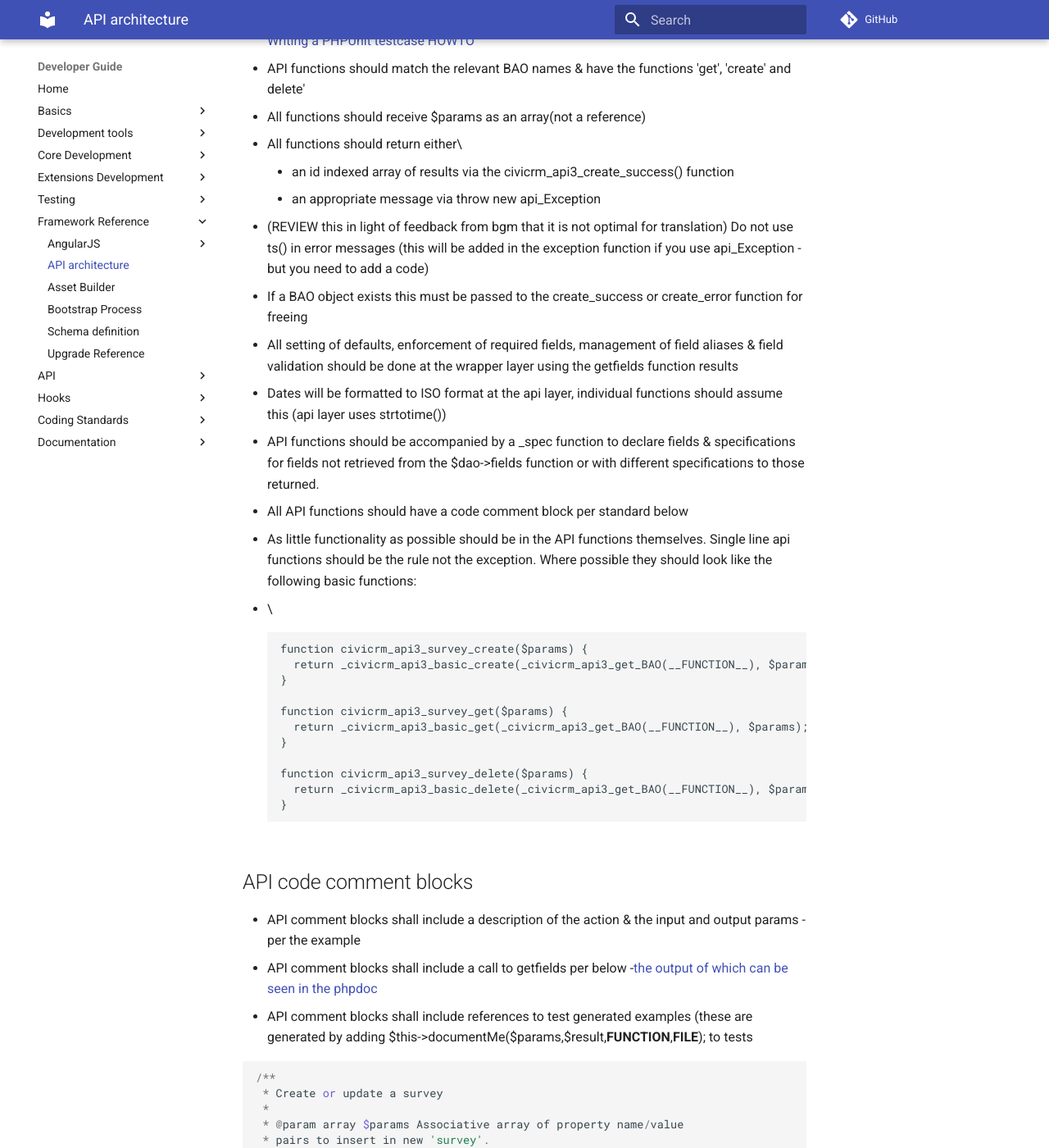
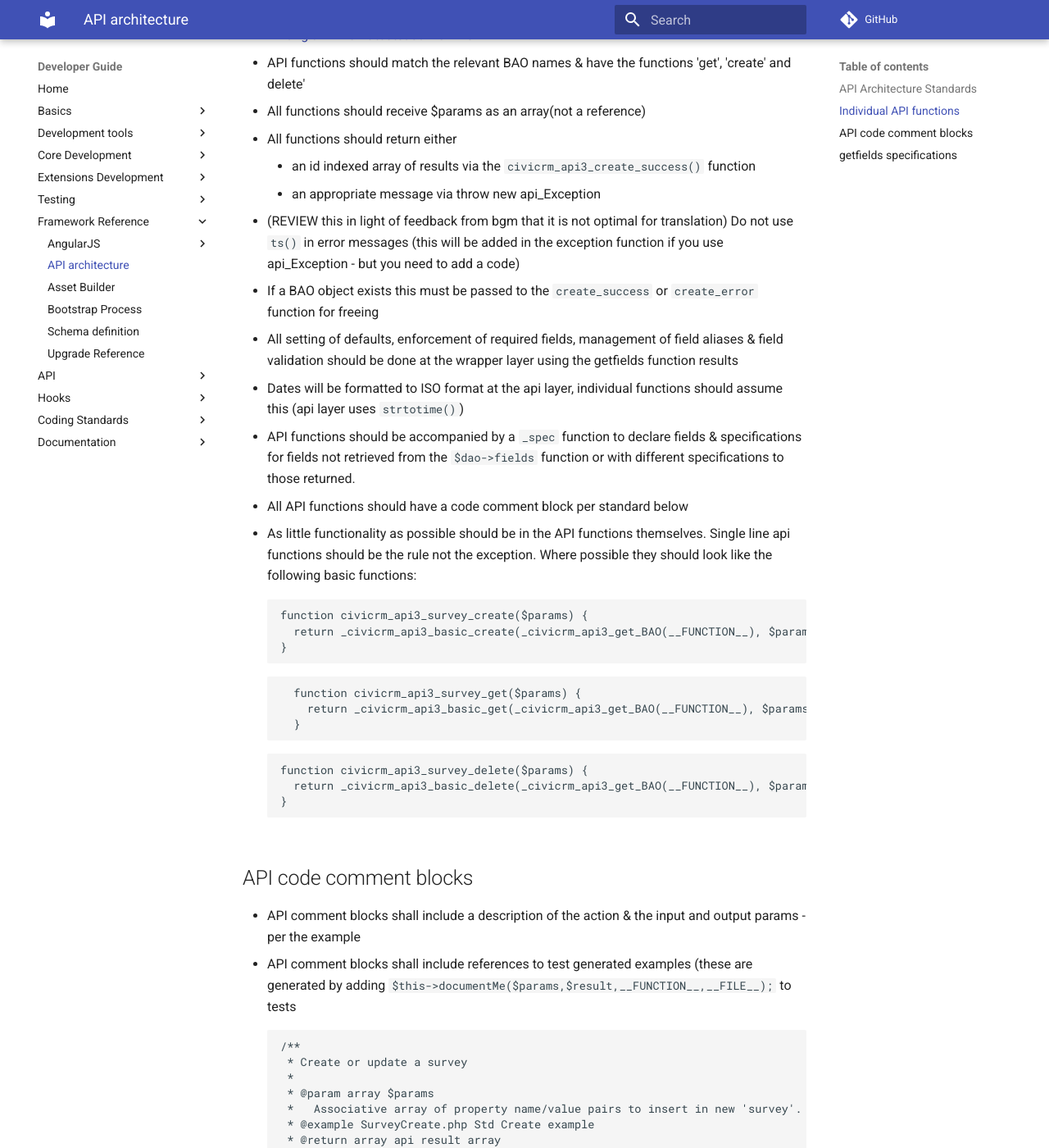
Before and after one commit to civicrm/civicrm-dev-docs, an MkDocs documentation site: the page built from docs/framework/api-architecture.md, in a window 1280 px wide and 1400 px high, scrolled down 704 px. Shown: the whole window at 82% size. Built offline with MkDocs 1.6.1 and Material for MkDocs 9.7.7, drawn with Linux system fonts in a browser that asks for light colours; comment, search, counter and statistics services are not loaded; old or Windows-style settings are respelled for this version of MkDocs; some of the changed text lies outside the part shown.

Commit message:
Clean up "API Architecture" after wiki import

````diff
--- a/docs/framework/api-architecture.md
+++ b/docs/framework/api-architecture.md
@@ -4,12 +4,12 @@
 The term 'API' refers to that code stored in the top level api folder.
 It's important to note that only compliant code & usage will be
 supported. Usage documentation is in the [API
-v3](/confluence/display/CRMDOC41/CiviCRM+Public+APIs) page.
+v3](/api/index.md) page.
 
-# API Architecture Standards
+## API Architecture Standards
 
 -   The ONLY supported way to interact with any code in the API folder
-    from outside the api folder is by using the civicrm_api() wrapper
+    from outside the api folder is by using the `civicrm_api()` wrapper
 -   Functionality delivered by the API is only supported if it is
     1.  Advertised via the 'getfields function' OR (preferably AND)
     2.  Verified by a test
@@ -25,29 +25,29 @@ v3](/confluence/display/CRMDOC41/CiviCRM+Public+APIs) page.
     the API.
 -   There are a number of (fairly new) helper functions you should use
     in the test - please check [Writing a PHPUnit testcase
-    HOWTO](/confluence/display/CRM/Writing+a+PHPUnit+testcase+HOWTO)
+    HOWTO](testing/setup.md)
 -   API functions should match the relevant BAO names & have the
     functions 'get', 'create' and delete'
 -   All functions should receive $params as an array(not a reference)
--   All functions should return either\
+-   All functions should return either
     -   an id indexed array of results via
-        the civicrm_api3_create_success() function
+        the `civicrm_api3_create_success()` function
     -   an appropriate message via throw new api_Exception
 -   (REVIEW this in light of feedback from bgm that it is not optimal
-    for translation) Do not use ts() in error messages (this will be
+    for translation) Do not use `ts()` in error messages (this will be
     added in the exception function if you use api_Exception - but you
     need to add a code)
--   If a BAO object exists this must be passed to the create_success or
-    create_error function for freeing
+-   If a BAO object exists this must be passed to the `create_success` or
+    `create_error` function for freeing
 
 -   All setting of defaults, enforcement of required fields, management
     of field aliases & field validation should be done at the wrapper
     layer using the getfields function results
 -   Dates will be formatted to ISO format at the api layer, individual
-    functions should assume this (api layer uses strtotime())
--   API functions should be accompanied by a _spec function to declare
+    functions should assume this (api layer uses `strtotime()`)
+-   API functions should be accompanied by a `_spec` function to declare
     fields & specifications for fields not retrieved from the
-    $dao-&gt;fields function or with different specifications to
+    `$dao->fields` function or with different specifications to
     those returned.
 -   All API functions should have a code comment block per standard
     below
@@ -55,52 +55,50 @@ v3](/confluence/display/CRMDOC41/CiviCRM+Public+APIs) page.
     functions themselves. Single line api functions should be the rule
     not the exception. Where possible they should look like the
     following basic functions:
--   \
 
-        function civicrm_api3_survey_create($params) {
-          return _civicrm_api3_basic_create(_civicrm_api3_get_BAO(__FUNCTION__), $params);
-        }
+    ```php
+    function civicrm_api3_survey_create($params) {
+      return _civicrm_api3_basic_create(_civicrm_api3_get_BAO(__FUNCTION__), $params);
+    }
+    ```
 
+    ```php
+      function civicrm_api3_survey_get($params) {
+        return _civicrm_api3_basic_get(_civicrm_api3_get_BAO(__FUNCTION__), $params);
+      }
+    ```
 
-
-        function civicrm_api3_survey_get($params) {
-          return _civicrm_api3_basic_get(_civicrm_api3_get_BAO(__FUNCTION__), $params);
-        }
-
-
-
-        function civicrm_api3_survey_delete($params) {
-          return _civicrm_api3_basic_delete(_civicrm_api3_get_BAO(__FUNCTION__), $params);
-        }
+    ```php
+    function civicrm_api3_survey_delete($params) {
+      return _civicrm_api3_basic_delete(_civicrm_api3_get_BAO(__FUNCTION__), $params);
+    }
+    ```
 
 ## API code comment blocks
 
 -   API comment blocks shall include a description of the action & the
     input and output params - per the example
--   API comment blocks shall include a call to getfields per below -[the
-    output of which can be seen in the
-    phpdoc ](http://api.civicrm.org/v3/CiviCRM_APIv3/API_Survey/_api---v3---Survey.php.html#functioncivicrm_api3_survey_create){.external-link}
 -   API comment blocks shall include references to test generated
     examples (these are generated by adding
-    $this-&gt;documentMe($params,$result,__FUNCTION__,__FILE__);
+    `$this->documentMe($params,$result,__FUNCTION__,__FILE__);`
     to tests
 
-<!-- -->
-
+    ```php
     /**
      * Create or update a survey
      *
-     * @param array $params Associative array of property name/value
-     * pairs to insert in new 'survey'.
+     * @param array $params
+     *   Associative array of property name/value pairs to insert in new 'survey'.
      * @example SurveyCreate.php Std Create example
      * @return array api result array
      * {@getfields survey_create}
      * @access public
      */
+    ```
 
 ## getfields specifications
 
-The results of the getfields function is a combination of $dao-&gt;get
+The results of the getfields function is a combination of `$dao->get`
 and the _spec functions. Spec functions alter the generic getfields
 output (if any).
 
@@ -110,19 +108,19 @@ output (if any).
     array (e.g below in function below)
 -   Required fields should be marked as 'api.required' (e.g below in
     function below)
--   Defaults should be marked as 'api.default' -e.g \
-    -   $params['is_active']['api.default'] = 1;
+-   Defaults should be marked as `api.default` -e.g
+    -   `$params['is_active']['api.default'] = 1;`
 
 -   Fields which should default to the value of another parameter should
-    be marked using 'api.aliases' - e.g\
-    -   $params['id']['api.aliases'] = array('field_id');// legacy support for field_id
+    be marked using `api.aliases` - e.g
 
--   Where fields are marked with  'FKClassName' then the wrapper layer
+    -   `$params['id']['api.aliases'] = array('field_id'); // legacy support for field_id`
+
+-   Where fields are marked with  `'FKClassName'` then the wrapper layer
     will be able to return useful infomation if that constraint causes
     the call to fail. (e.g below in function below)
 
-<!-- -->
-
+    ```
     /*
      * Specify Meta data for create. Note that this data is retrievable
      * via the getfields function and is used for pre-filling defaults
@@ -151,3 +149,4 @@ output (if any).
      'type' => 1,
      );
     }
+    ```
````
